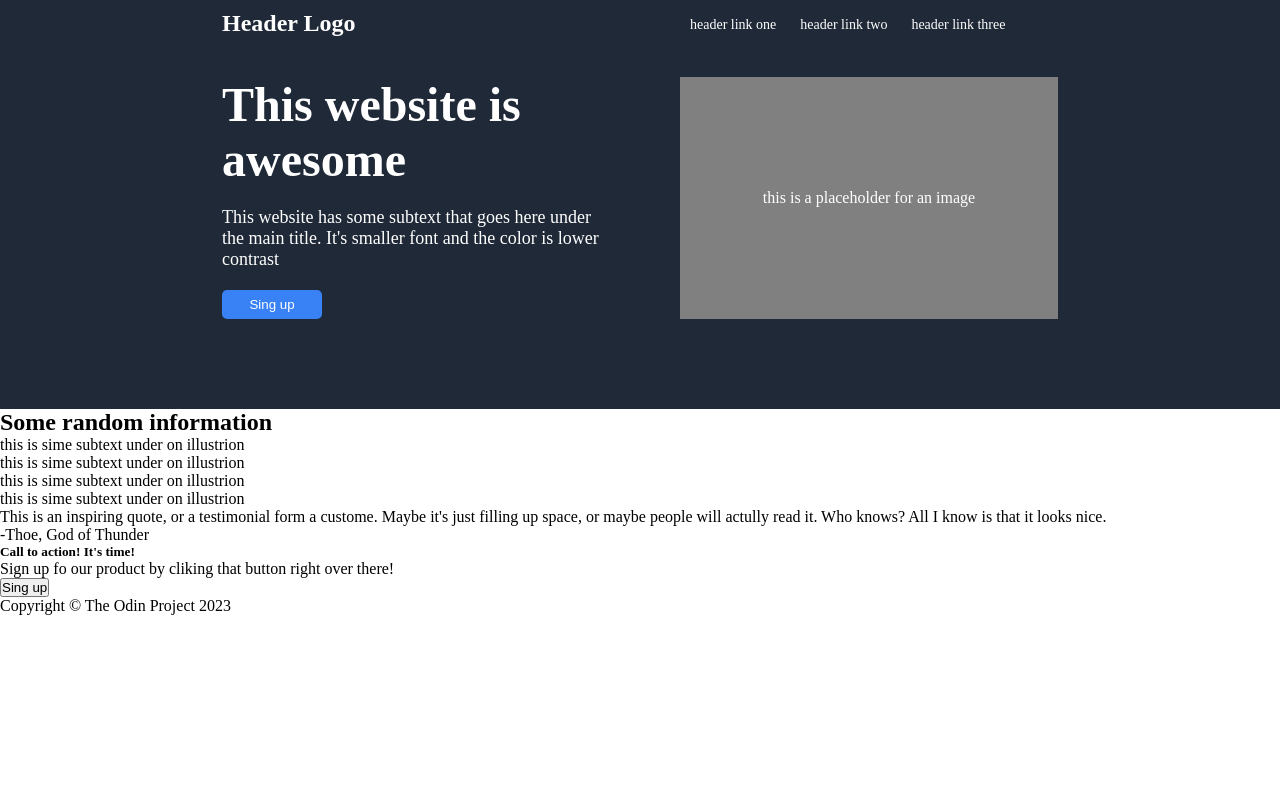
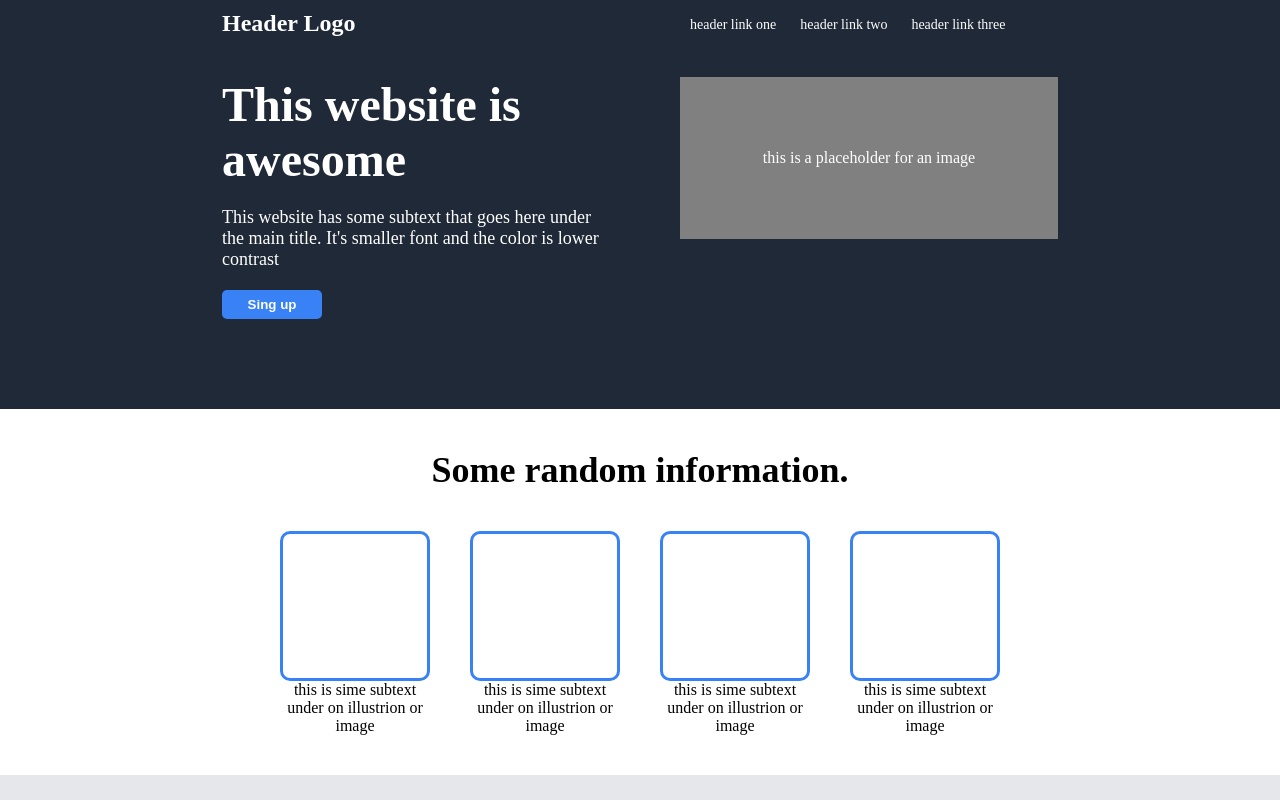
Before and after one commit to AlekseySorokin25/odin-sample, a plain HTML site: page index.html in a window 1280 px wide. Shown: the top 800 px of the page. Drawn offline with Linux system fonts and the light colour scheme.

Commit message:
edit style.css to add main section code and footer section code

```diff
--- a/index.html
+++ b/index.html
@@ -50,25 +50,25 @@
 
         <div class="some-information">
 
-            <h2>Some random information</h2>
+            <h2>Some random information.</h2>
 
             <div class="images">
 
                 <div class="img-text">
                     <div></div>
-                    <span>this is sime subtext under on illustrion</span>
+                    <span>this is sime subtext under on illustrion or image</span>
                 </div>
                 <div class="img-text">
                     <div></div>
-                    <span>this is sime subtext under on illustrion</span>
+                    <span>this is sime subtext under on illustrion or image</span>
                 </div>
                 <div class="img-text">
                     <div></div>
-                    <span>this is sime subtext under on illustrion</span>
+                    <span>this is sime subtext under on illustrion or image</span>
                 </div>
                 <div class="img-text">
                     <div></div>
-                    <span>this is sime subtext under on illustrion</span>
+                    <span>this is sime subtext under on illustrion or image</span>
                 </div>
 
             </div>
--- a/style.css
+++ b/style.css
@@ -43,6 +43,7 @@ header {
     gap: 80px;
     width: 100%;
     height: auto;
+    margin-bottom: 80px;
 }
 
 .text-logo {
@@ -62,15 +63,15 @@ header {
     margin-bottom: 20px;
 }
 
-.text-logo button {
+button {
     color: white;
     background-color: #3882F6;
     border: none;
     padding: 7px 10px;
     border-radius: 5px;
     width: 100px;
-    margin-bottom: 80px;
     cursor: pointer;
+    font-weight: bold;
 }
 
 .logo {
@@ -82,3 +83,88 @@ header {
     justify-content: center;
     align-items: center;
 }
+
+main {
+    display: flex;
+    flex-direction: column;
+    justify-content: center;
+    align-items: center;
+}
+
+.some-information {
+    text-align: center;
+    margin-bottom: 40px;
+}
+
+.some-information h2 {
+    font-weight: 900;
+    font-size: 36px;
+    margin: 40px;
+}
+
+.images {
+    display: flex;
+    justify-content:center;
+    gap: 40px;
+}
+
+
+.img-text { width: 150px;}
+
+.img-text div {
+    width: 150px;
+    height: 150px;
+    border: #3882F6 solid;
+    border-radius: 10px;
+}
+
+.img-text span {
+    font-size: 16px;
+    line-height: 0px;
+}
+
+.some-text {
+    background-color: #e5e7eb;
+    padding: 40px 300px;
+    width: 100%;
+    display: flex;
+    justify-content: center;
+    align-items: center;
+    flex-direction: column;
+    font-size: 36px;
+    margin-bottom: 80px;
+}
+
+.some-text p {
+    font-style: italic;
+    font-weight:100;
+}
+
+.some-text span {
+    margin-left: auto;
+    font-weight:bold;
+}
+
+.action {
+    max-width: 900px;
+    display: flex;
+    justify-content: center;
+    align-items: center;
+    gap: 150px;
+    background-color: #3382f6;
+    padding: 50px;
+    border-radius: 10px;
+    color:white;
+    margin-bottom: 80px;
+}
+
+.action button {
+    border: white solid;
+}
+
+footer {
+    text-align: center;
+    padding: 20px;
+    background-color: #1f2937;
+    color: white;
+}
```
